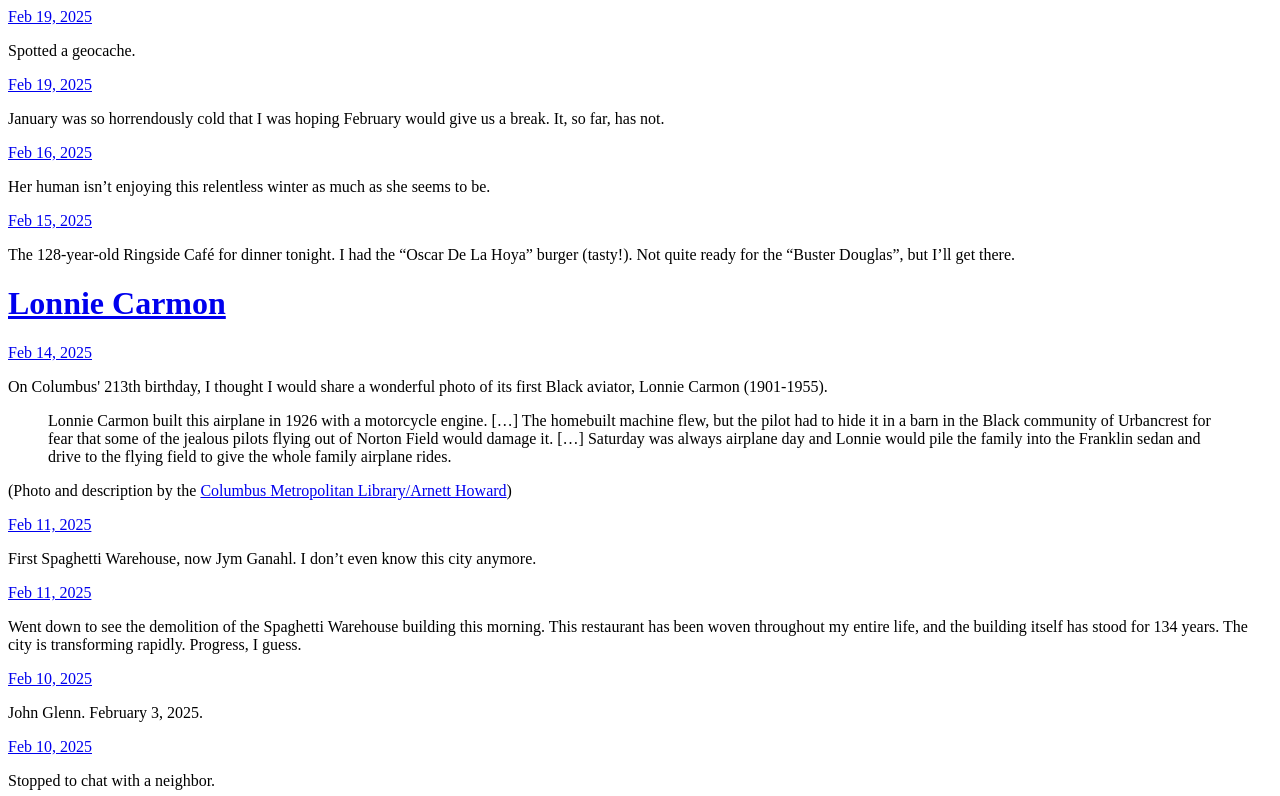
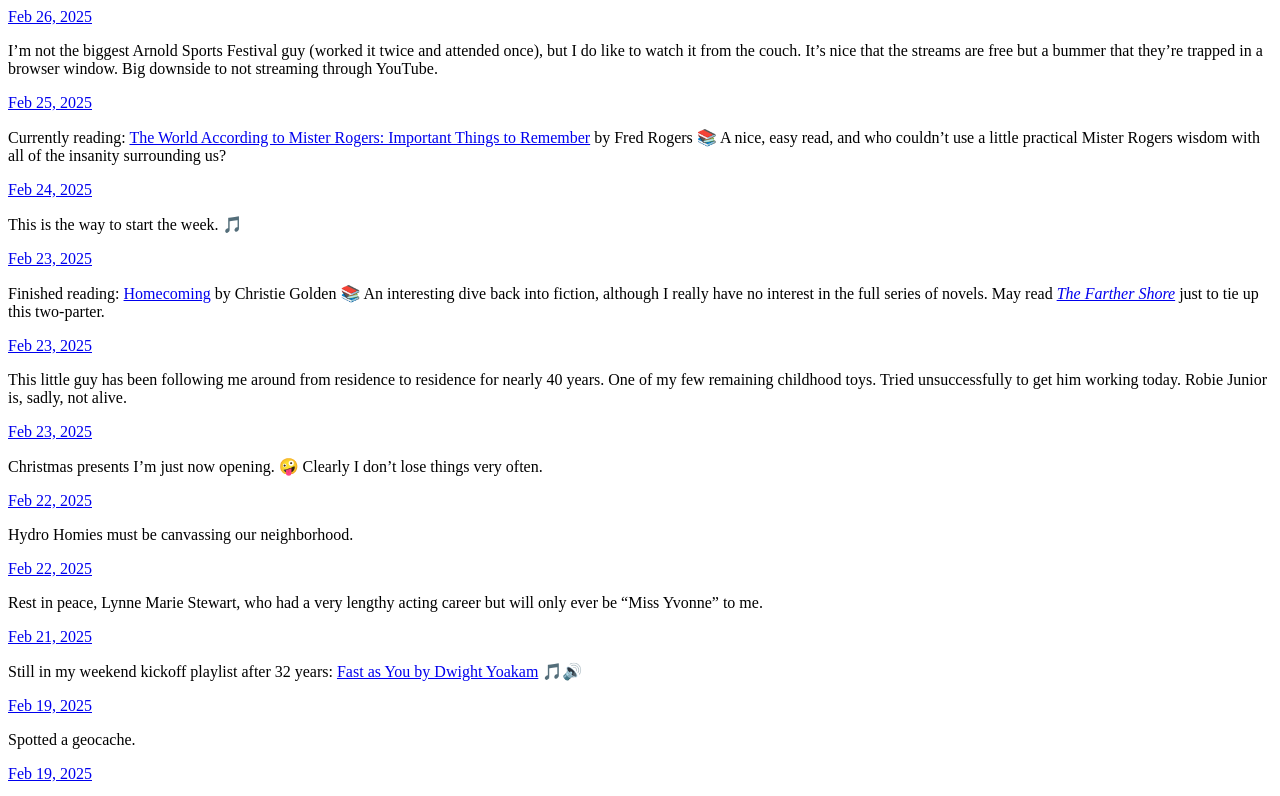
Before and after one commit to michaeljamesdunn/dunn.micro.blog, a plain HTML site: page index.html in a window 1280 px wide. Shown: the top 796 px of the page. Drawn offline with Linux system fonts and the light colour scheme.

Commit message:
Archiving from Micro.blog.

```diff
--- a/index.html
+++ b/index.html
@@ -21,6 +21,109 @@
 <div class="h-feed">
 
 
+
+	  <div class="h-entry">
+
+
+		<a href="https://micro.dunn.blog/2025/02/26/im-not-the-biggest-arnold/" class="u-url"><time class="dt-published" datetime="2025-02-26 14:56:02 -0500">Feb 26, 2025</time></a>
+
+		<div class="e-content">
+			 <p>I&rsquo;m not the biggest Arnold Sports Festival guy (worked it twice and attended once), but I do like to watch it from the couch. It&rsquo;s nice that the streams are free but a bummer that they&rsquo;re trapped in a browser window. Big downside to not streaming through YouTube.</p>
+
+		</div>
+	  </div>
+
+	  <div class="h-entry">
+
+
+		<a href="https://micro.dunn.blog/2025/02/25/currently-reading-the-world-according/" class="u-url"><time class="dt-published" datetime="2025-02-25 08:48:04 -0500">Feb 25, 2025</time></a>
+
+		<div class="e-content">
+			 <p>Currently reading: <a href="https://micro.blog/books/9781401398682">The World According to Mister Rogers: Important Things to Remember</a> by Fred Rogers 📚 A nice, easy read, and who couldn&rsquo;t use a little practical Mister Rogers wisdom with all of the insanity surrounding us?</p>
+
+		</div>
+	  </div>
+
+	  <div class="h-entry">
+
+
+		<a href="https://micro.dunn.blog/2025/02/24/this-is-the-way-to/" class="u-url"><time class="dt-published" datetime="2025-02-24 07:38:38 -0500">Feb 24, 2025</time></a>
+
+		<div class="e-content">
+			 <p>This is the way to start the week. 🎵</p>
+<!-- raw HTML omitted -->
+
+		</div>
+	  </div>
+
+	  <div class="h-entry">
+
+
+		<a href="https://micro.dunn.blog/2025/02/23/finished-reading-homecoming-by-christie/" class="u-url"><time class="dt-published" datetime="2025-02-23 16:37:41 -0500">Feb 23, 2025</time></a>
+
+		<div class="e-content">
+			 <p>Finished reading: <a href="https://micro.blog/books/9781471106330">Homecoming</a> by Christie Golden 📚 An interesting dive back into fiction, although I really have no interest in the full series of novels. May read <em><a href="https://micro.blog/books/9781849832427?title=Star+Trek%3A+Voyager%3A+Farther+Shore&amp;author=Christie+Golden&amp;cover_id=209771">The Farther Shore</a></em> just to tie up this two-parter.</p>
+
+		</div>
+	  </div>
+
+	  <div class="h-entry">
+
+
+		<a href="https://micro.dunn.blog/2025/02/23/this-little-guy-has-been/" class="u-url"><time class="dt-published" datetime="2025-02-23 14:52:38 -0500">Feb 23, 2025</time></a>
+
+		<div class="e-content">
+			 <p>This little guy has been following me around from residence to residence for nearly 40 years. One of my few remaining childhood toys. Tried unsuccessfully to get him working today. Robie Junior is, sadly, not alive.</p>
+<!-- raw HTML omitted -->
+
+		</div>
+	  </div>
+
+	  <div class="h-entry">
+
+
+		<a href="https://micro.dunn.blog/2025/02/23/christmas-presents-im-just-now/" class="u-url"><time class="dt-published" datetime="2025-02-23 09:27:11 -0500">Feb 23, 2025</time></a>
+
+		<div class="e-content">
+			 <p>Christmas presents I&rsquo;m just now opening. 🤪 Clearly I don&rsquo;t lose things very often.</p>
+<!-- raw HTML omitted -->
+
+		</div>
+	  </div>
+
+	  <div class="h-entry">
+
+
+		<a href="https://micro.dunn.blog/2025/02/22/hydro-homies-must-be-canvassing/" class="u-url"><time class="dt-published" datetime="2025-02-22 18:20:55 -0500">Feb 22, 2025</time></a>
+
+		<div class="e-content">
+			 <p>Hydro Homies must be canvassing our neighborhood.</p>
+<!-- raw HTML omitted -->
+
+		</div>
+	  </div>
+
+	  <div class="h-entry">
+
+
+		<a href="https://micro.dunn.blog/2025/02/22/rest-in-peace-lynne-marie/" class="u-url"><time class="dt-published" datetime="2025-02-22 13:27:23 -0500">Feb 22, 2025</time></a>
+
+		<div class="e-content">
+			 <p>Rest in peace, Lynne Marie Stewart, who had a very lengthy acting career but will only ever be &ldquo;Miss Yvonne&rdquo; to me.</p>
+
+		</div>
+	  </div>
+
+	  <div class="h-entry">
+
+
+		<a href="https://micro.dunn.blog/2025/02/21/still-in-my-weekend-kickoff/" class="u-url"><time class="dt-published" datetime="2025-02-21 19:06:44 -0500">Feb 21, 2025</time></a>
+
+		<div class="e-content">
+			 <p>Still in my weekend kickoff playlist after 32 years: <a href="https://www.youtube.com/watch?v=IBsmiQ2VZv0">Fast as You by Dwight Yoakam</a> 🎵🔊</p>
+
+		</div>
+	  </div>
 
 	  <div class="h-entry">
 
```
